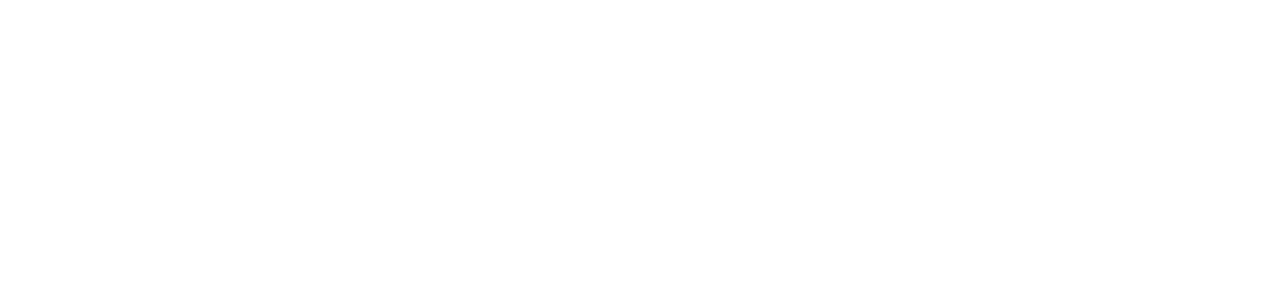
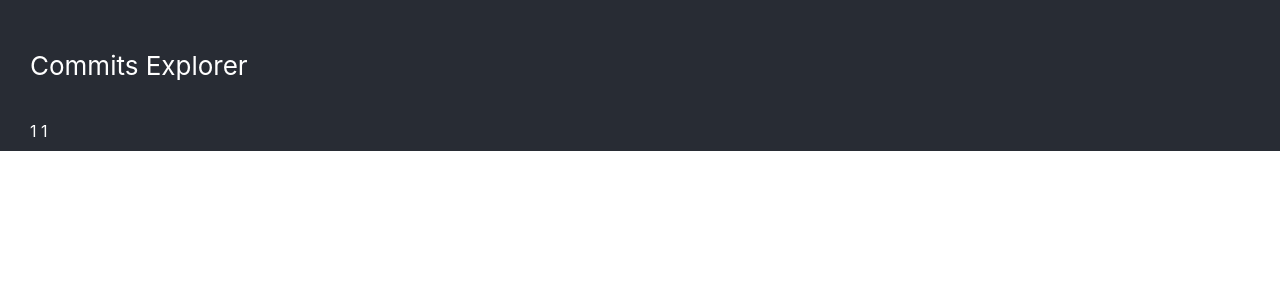
Before and after one commit to Donnie/go-redux-react, a React (Create React App) app in the folder client/: page /1/1 in a window 1280 px wide. Shown: the top 300 px of the page. Built offline with nearby package versions, Linux system fonts and the light colour scheme.

Commit message:
Route to commit explorer

```diff
--- a/client/src/App.tsx
+++ b/client/src/App.tsx
@@ -1,11 +1,15 @@
-import React from 'react';
-import { BrowserRouter as Router, Route } from "react-router-dom";
+import React from 'react'
+import { BrowserRouter as Router, Route } from "react-router-dom"
 import Home from './pages/home'
+import Commits from './pages/commits'
 
 export default function App() {
   return (
-    <Router>
-      <Route exact path="/" component={Home} />
-    </Router>
-  );
+    <div className="app">
+      <Router>
+        <Route exact path="/" component={Home} />
+        <Route exact path="/:user/:repo" component={Commits} />
+      </Router>
+    </div>
+  )
 }
--- /dev/null
+++ b/client/src/pages/commits.tsx
@@ -0,0 +1,21 @@
+import React from 'react'
+import { RouteComponentProps } from 'react-router'
+
+type RouteParams = {
+  user: string,
+  repo: string,
+}
+
+export default function Commits(props: RouteComponentProps<RouteParams>) {
+  const {
+    user,
+    repo,
+  } = props.match.params
+
+  return (
+    <div className="commits-page">
+      <header className="header">Commits Explorer</header>
+      {user} {repo}
+    </div>
+  )
+}
--- a/client/src/pages/home.tsx
+++ b/client/src/pages/home.tsx
@@ -1,9 +1,9 @@
-import React, { useEffect, useState } from 'react';
+import React, { useEffect, useState } from 'react'
 import RepoList from '../parts/repo-list'
 import SearchArea from '../parts/search-area'
 import { Repository } from '../types'
 import { fetchRepos } from '../services'
-import '../App.css';
+import '../App.css'
 
 export default function Home() {
   const [searchTerm, setSearchTerm] = useState("facebook")
@@ -18,15 +18,15 @@
         console.log(err)
       }
     }
-    const timeOutId = setTimeout(() => doit(), 500);
-    return () => clearTimeout(timeOutId);
+    const timeOutId = setTimeout(() => doit(), 500)
+    return () => clearTimeout(timeOutId)
   }, [searchTerm])
 
   return (
-    <div className="app">
+    <div className="home">
       <header className="header">Repository Explorer</header>
       <SearchArea searchTerm={searchTerm} setSearchTerm={setSearchTerm} />
       <RepoList repos={repoList} />
     </div>
-  );
+  )
 }
--- a/client/src/parts/repo-item.tsx
+++ b/client/src/parts/repo-item.tsx
@@ -1,4 +1,5 @@
 import React from 'react';
+import { Link } from 'react-router-dom';
 import { Repository } from '../types'
 
 type Props = {
@@ -7,6 +8,7 @@
 
 export default function RepoItem({ repo }: Props) {
   return (
+    <Link to={`/${repo.full_name}`} href="#">
       <div key={repo.full_name} className="results-item">
         <span className="item-name">{repo.name}</span>
         <span className="item-star">
@@ -14,5 +16,6 @@
           <span role="img" aria-label="star">⭐️</span>
         </span>
       </div>
+    </Link>
   )
 }
```
Lines whose indentation alone changed are shown as unchanged.
